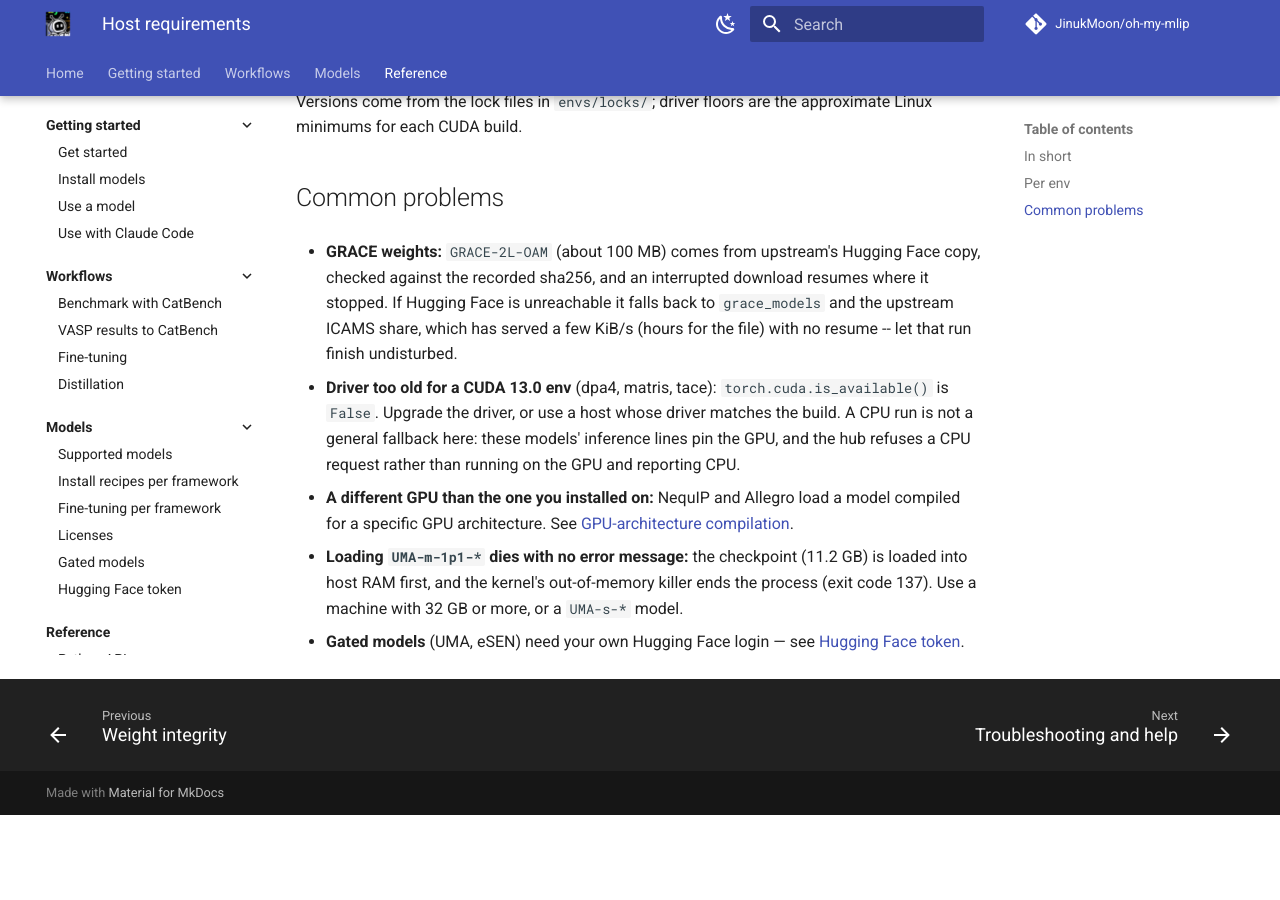
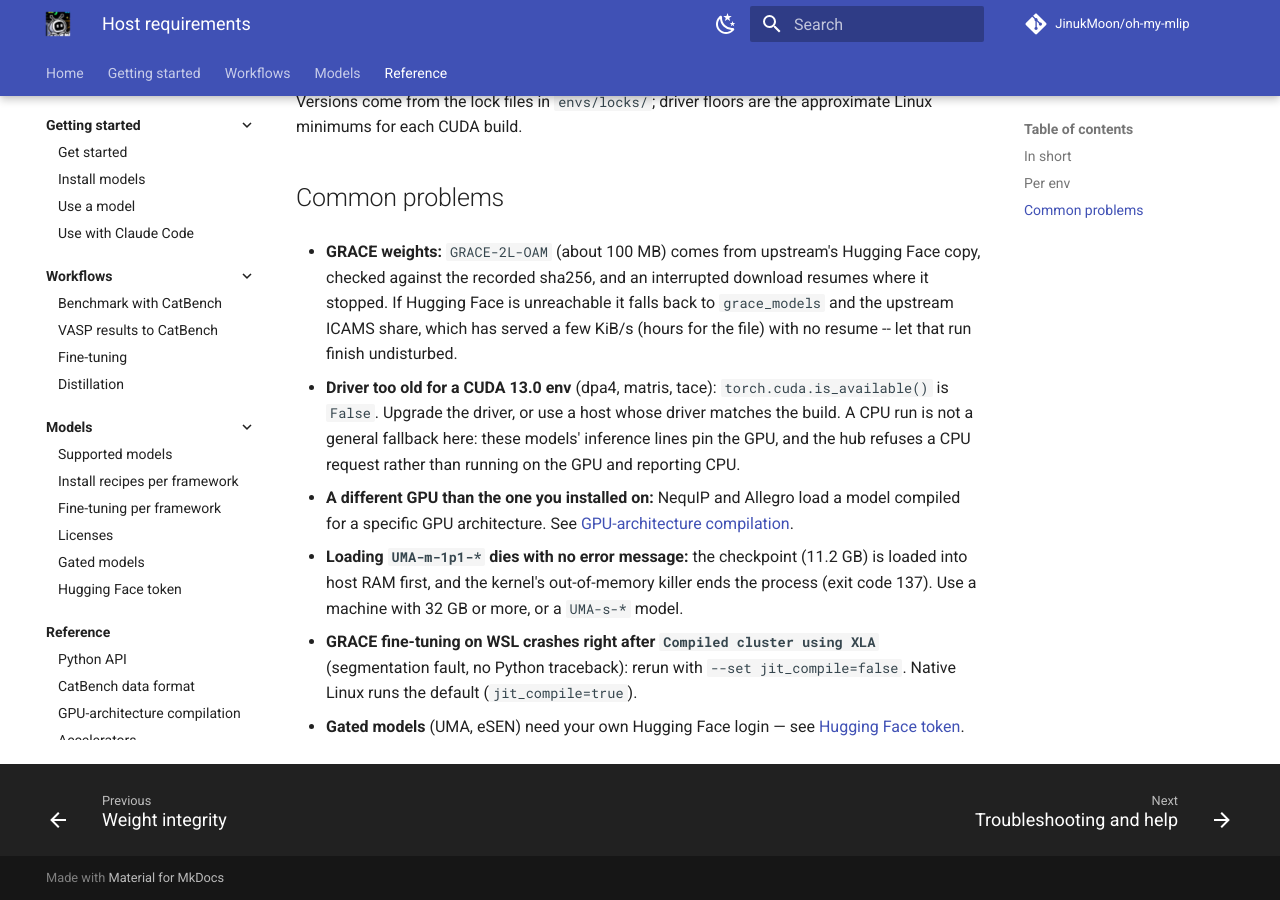
Before and after one commit to JinukMoon/oh-my-mlip, an MkDocs documentation site: the page built from docs/host_requirements.md, in a window 1280 px wide and 900 px high, scrolled down 1760 px. Built offline with MkDocs 1.6.1 and Material for MkDocs 9.7.7, drawn with Linux system fonts in a browser that asks for light colours; comment, search, counter and statistics services are not loaded; before the commit the page ends 2575 px from its top, so only the background shows below that.

Commit message:
Docs: GRACE fine-tuning needs jit_compile=false on WSL only
With the default jit_compile=true, gracemaker segfaults right after the
XLA compile on WSL, while the same two-epoch fine-tune on native Linux
(RTX A5000) trains, saves and reloads with the default. Keep the default
and name the WSL workaround under Common problems.

```diff
--- a/docs/host_requirements.md
+++ b/docs/host_requirements.md
@@ -61,5 +61,8 @@ approximate Linux minimums for each CUDA build.
 - **Loading `UMA-m-1p1-*` dies with no error message:** the checkpoint (11.2 GB)
   is loaded into host RAM first, and the kernel's out-of-memory killer ends the
   process (exit code 137). Use a machine with 32 GB or more, or a `UMA-s-*` model.
+- **GRACE fine-tuning on WSL crashes right after `Compiled cluster using XLA`**
+  (segmentation fault, no Python traceback): rerun with
+  `--set jit_compile=false`. Native Linux runs the default (`jit_compile=true`).
 - **Gated models** (UMA, eSEN) need your own Hugging Face login — see
   [Hugging Face token](hf_token.md).
```
